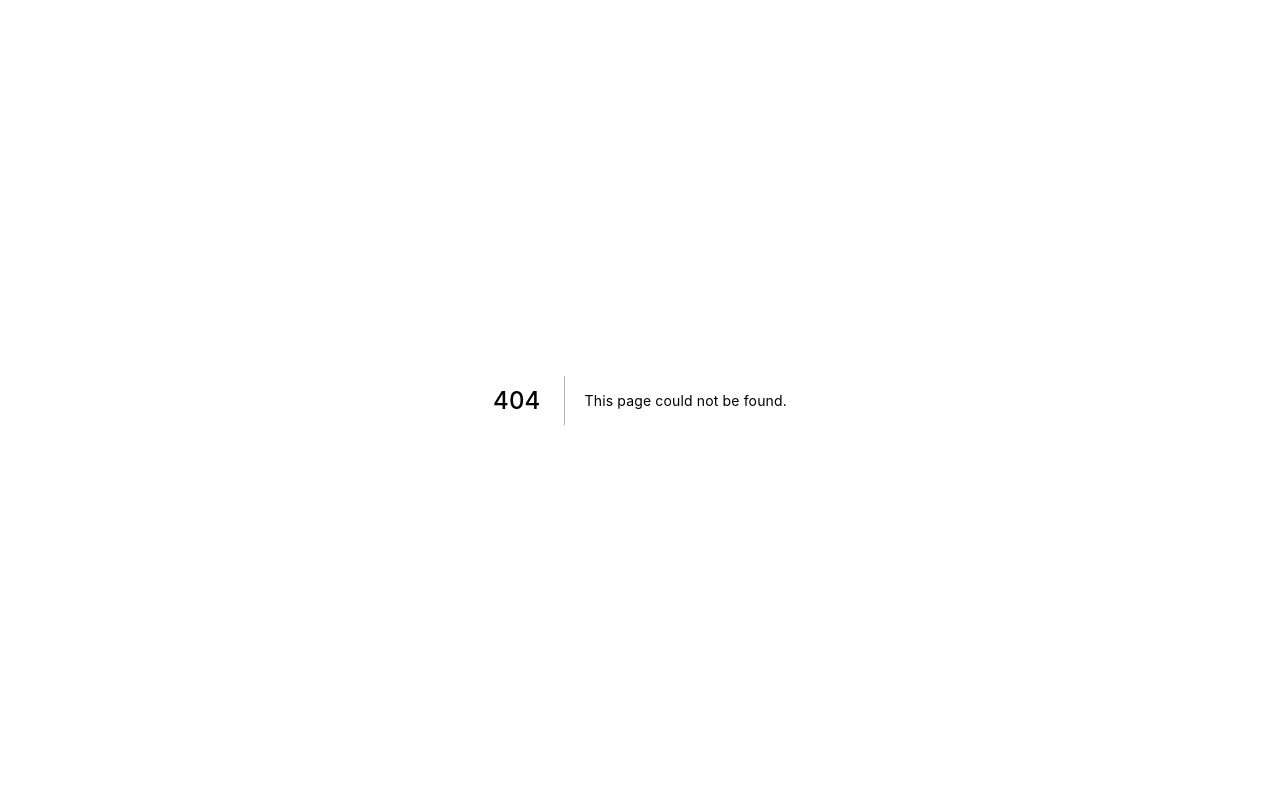
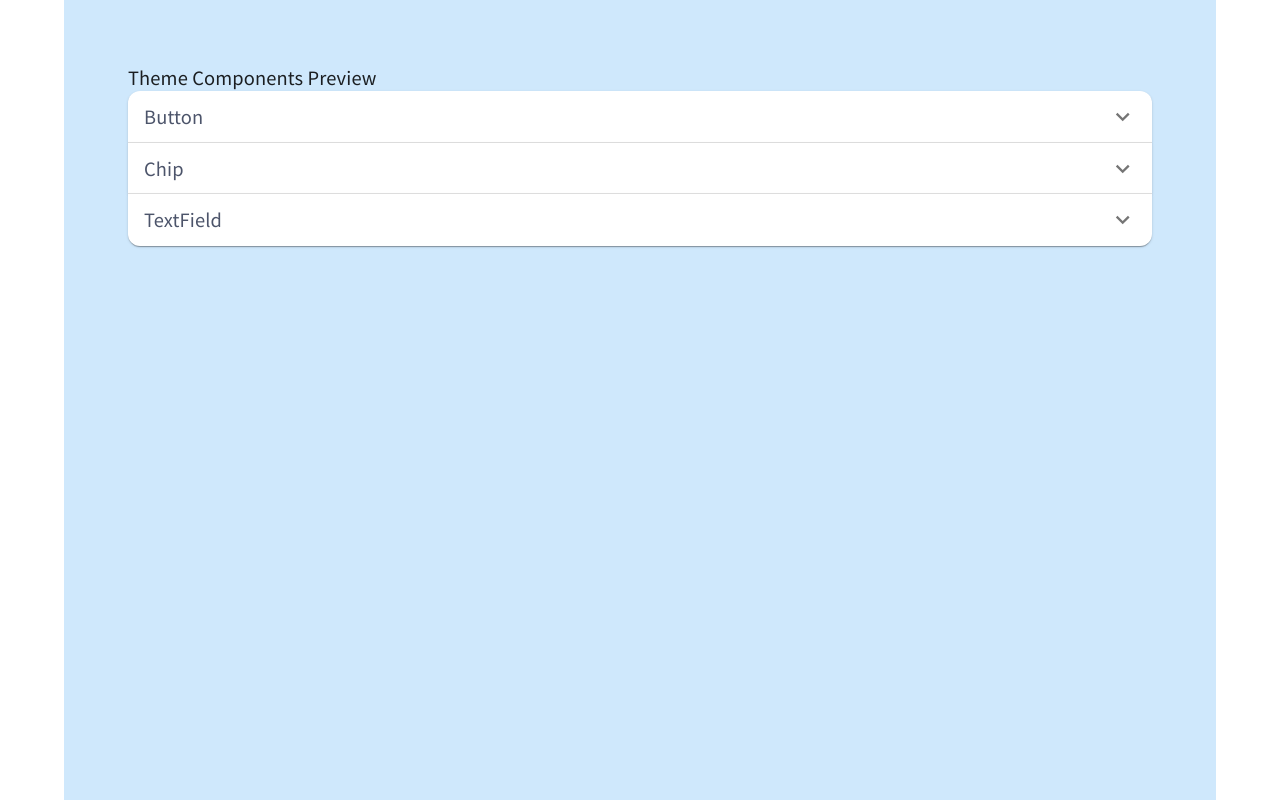
Before and after one commit to jasperdyb/f2e_2021_hello_bus, a Next.js app: page /theme in a window 1280 px wide. Before the commit this address had no page. Built offline with nearby package versions, Linux system fonts and the light colour scheme.

Commit message:
Build theme xomponwnts

```diff
--- a/pages/_app.tsx
+++ b/pages/_app.tsx
@@ -15,6 +15,7 @@ import {
 } from "@mui/material/styles";
 import { SceneSpotContextProvider } from "context/sceneSpot";
 import { GeolocationContextProvider } from "context/geolocation";
+import { mainTheme } from "public/theme/main";
 
 const GlobalStyle = createGlobalStyle`
 html{
@@ -32,67 +33,6 @@ type NextPageWithLayout = NextPage & {
 type AppPropsWithLayout = AppProps & {
   Component: NextPageWithLayout;
 };
-
-const mainTheme = createTheme({
-  palette: {
-    primary: {
-      main: "#E1AB43",
-      contrastText: "#FFF",
-    },
-    secondary: {
-      main: "#A3C896",
-    },
-    info: {
-      main: "#FFF",
-      contrastText: "#000",
-    },
-  },
-
-  shape: {
-    borderRadius: 15,
-  },
-
-  typography: {
-    // fontFamily:font-family: PingFangTC-Regular, sans-serif,
-    fontFamily: [
-      // "'Crimson Pro'",
-      "PingFang TC",
-      "'Noto Sans TC'",
-      "Roboto",
-      "sans-serif",
-    ].join(","),
-    fontSize: 14,
-
-    h1: {
-      fontSize: "24px",
-    },
-    h2: {
-      fontSize: "18px",
-    },
-    h3: {
-      fontSize: "16px",
-    },
-    subtitle1: {
-      fontSize: "14px",
-    },
-    subtitle2: {
-      fontSize: "12px",
-    },
-    body1: {
-      fontSize: "16px",
-    },
-  },
-
-  components: {
-    MuiButton: {
-      styleOverrides: {
-        containedPrimary: {
-          color: "#FFF",
-        },
-      },
-    },
-  },
-});
 
 function MyApp({ Component, pageProps }: AppPropsWithLayout) {
   const getLayout = Component.getLayout ?? ((page) => page);
--- /dev/null
+++ b/pages/theme.tsx
@@ -0,0 +1,84 @@
+import { useState, useEffect } from "react";
+import type { NextPage } from "next";
+import styled from "styled-components";
+import Head from "next/head";
+import Image from "next/image";
+
+import Accordion from "@mui/material/Accordion";
+import AccordionSummary from "@mui/material/AccordionSummary";
+import AccordionDetails from "@mui/material/AccordionDetails";
+import Typography from "@mui/material/Typography";
+import ExpandMoreIcon from "@mui/icons-material/ExpandMore";
+import Container from "@mui/material/Container";
+import Grid from "@mui/material/Grid";
+import Box from "@mui/material/Box";
+
+import Button from "@mui/material/Button";
+import Chip from "@mui/material/Chip";
+import TextField from "@mui/material/TextField";
+
+const Theme: NextPage = () => {
+  const items = [
+    {
+      type: "Button",
+      components: [
+        () => <Button variant="text">Text</Button>,
+        () => <Button variant="contained">Contained</Button>,
+        () => <Button variant="outlined">Outlined</Button>,
+        () => (
+          <Button variant="contained" disabled>
+            Disabled
+          </Button>
+        ),
+      ],
+    },
+    {
+      type: "Chip",
+      components: [
+        () => <Chip color="secondary" label="Chip Filled" />,
+        () => (
+          <Chip color="secondary" label="Chip Outlined" variant="outlined" />
+        ),
+      ],
+    },
+    {
+      type: "TextField",
+      components: [
+        () => <TextField placeholder="placeholder" variant="outlined" />,
+        () => (
+          <TextField placeholder="placeholder" variant="outlined" disabled />
+        ),
+      ],
+    },
+  ];
+
+  return (
+    <Container>
+      <Box sx={{ bgcolor: "#cfe8fc", height: "100vh", padding: 8 }}>
+        <Typography>Theme Components Preview</Typography>
+        {items.map(({ type, components }, index) => (
+          <Accordion key={index}>
+            <AccordionSummary
+              expandIcon={<ExpandMoreIcon />}
+              aria-controls="panel1a-content"
+              id="panel1a-header"
+            >
+              <Typography>{type}</Typography>
+            </AccordionSummary>
+            <AccordionDetails>
+              <Grid container spacing={1}>
+                {components.map((component, index) => (
+                  <Grid key={index} item>
+                    {component()}
+                  </Grid>
+                ))}
+              </Grid>
+            </AccordionDetails>
+          </Accordion>
+        ))}
+      </Box>
+    </Container>
+  );
+};
+
+export default Theme;
--- /dev/null
+++ b/public/theme/main.ts
@@ -0,0 +1,95 @@
+import { createTheme } from "@mui/material/styles";
+import { outlinedInputClasses } from "@mui/material/OutlinedInput";
+
+const colorSet = {
+  primary: "#5A637E",
+  secondary: "#5CBCDB",
+  grey: "#B4B3B3",
+  lightGrey: "#E5E5E5",
+};
+
+export const mainTheme = createTheme({
+  spacing: 8, // default
+  palette: {
+    primary: {
+      main: colorSet.primary,
+    },
+    secondary: {
+      main: colorSet.secondary,
+    },
+    text: {
+      primary: "#4C546A",
+    },
+  },
+
+  shape: { borderRadius: 12 },
+
+  typography: {
+    // fontFamily:font-family: PingFangTC-Regular, sans-serif,
+    fontSize: 16,
+    fontFamily: [
+      // "'Crimson Pro'",
+      "PingFang TC",
+      "'Noto Sans TC'",
+      "Roboto",
+      "sans-serif",
+    ].join(","),
+  },
+
+  components: {
+    MuiButton: {
+      styleOverrides: {
+        containedPrimary: {
+          // color: "black",
+          borderRadius: 100,
+          ":disabled": {
+            color: "white",
+          },
+        },
+        outlinedPrimary: {
+          borderRadius: 100,
+        },
+      },
+    },
+    MuiChip: {
+      styleOverrides: {
+        outlinedSecondary: {
+          borderColor: colorSet.secondary,
+        },
+      },
+    },
+    MuiOutlinedInput: {
+      styleOverrides: {
+        root: {
+          backgroundColor: colorSet.lightGrey,
+          borderWidth: 0,
+          [":hover"]: {
+            boxShadow: "0px 0px 0px 3px rgba(121, 142, 200, 0.49)",
+          },
+          [`:hover.${outlinedInputClasses.disabled}`]: {
+            boxShadow: "none",
+          },
+          [`&:hover .${outlinedInputClasses.notchedOutline}`]: {
+            border: "1px solid #8B94B3",
+          },
+          [`&:focus .${outlinedInputClasses.notchedOutline}`]: {
+            borderColor: "transparent",
+          },
+          [`&.${outlinedInputClasses.disabled} .${outlinedInputClasses.notchedOutline}`]:
+            {
+              borderColor: "transparent",
+            },
+          [`&.${outlinedInputClasses.disabled}`]: {
+            backgroundColor: "#F1F1F1",
+          },
+          [`& .${outlinedInputClasses.input}`]: {
+            padding: "9px 16px",
+          },
+        },
+        notchedOutline: {
+          borderColor: "transparent",
+        },
+      },
+    },
+  },
+});
```
